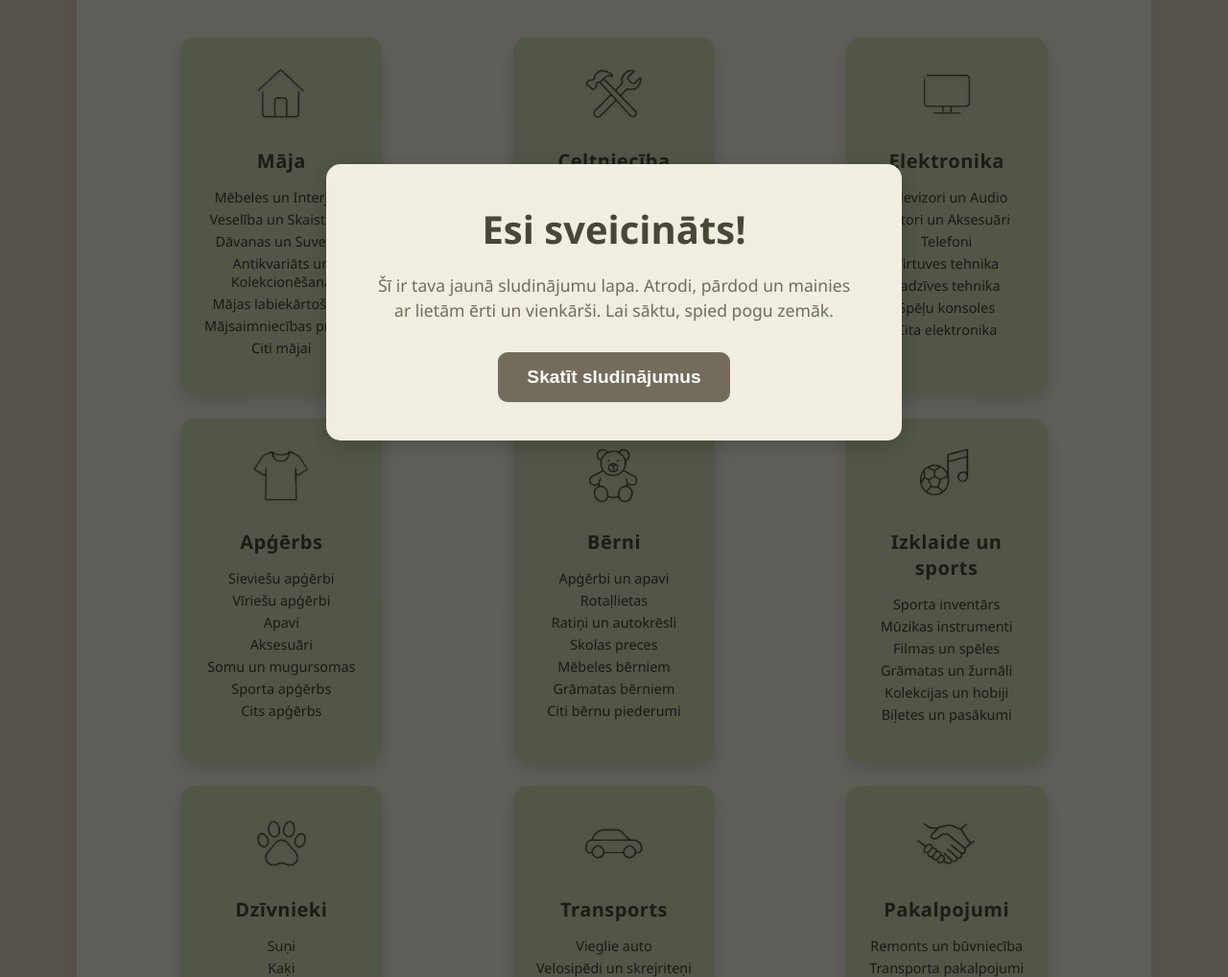
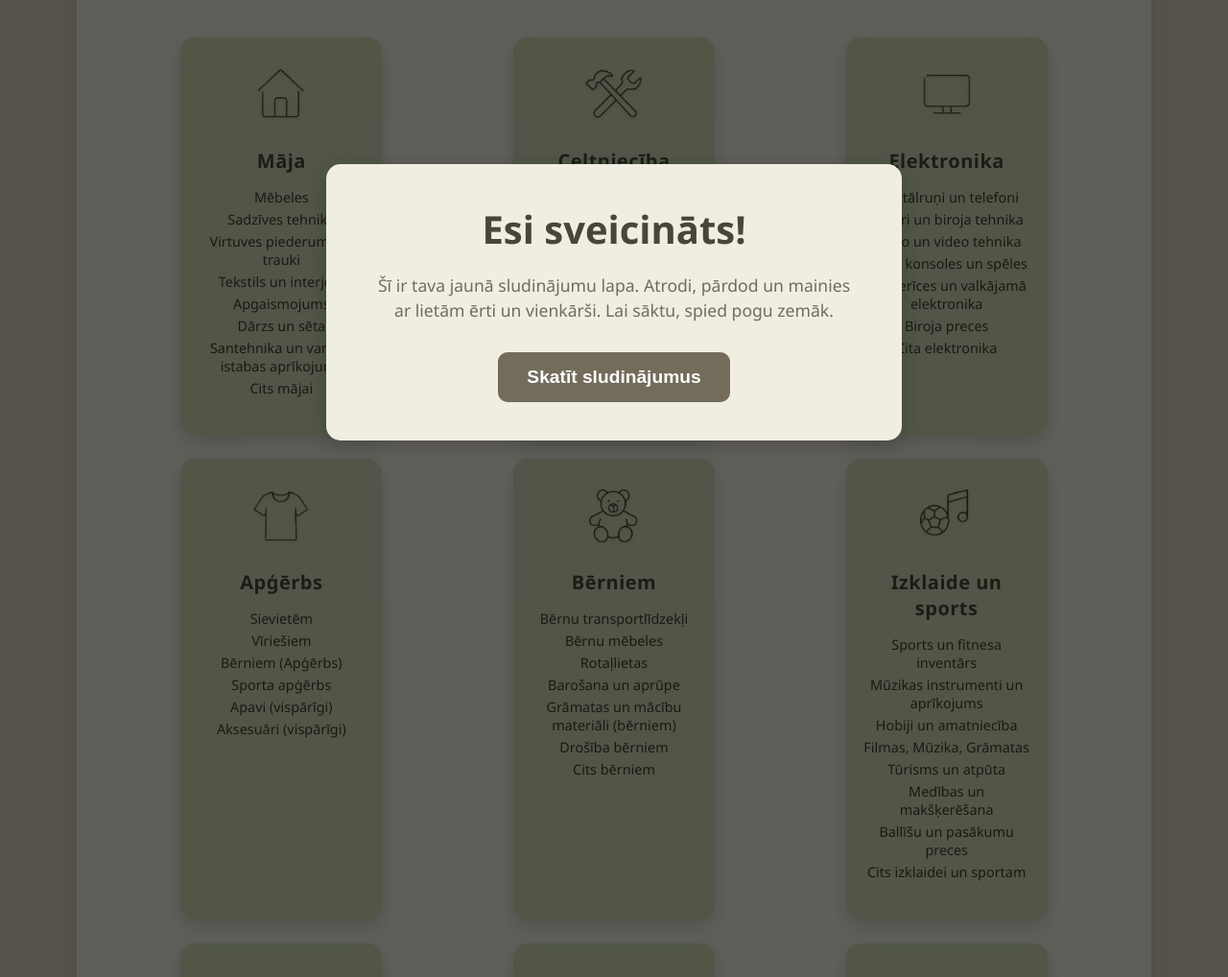
Before and after one commit to Henrijs21/Manssludin-jums, a Flask app: page / in a window 1280 px wide. Shown: the part 388-1406 px from the top of the page at 96% size. Run offline with Flask 3, Linux system fonts and the light colour scheme.

Commit message:
index.html

```diff
--- a/templates/index.html
+++ b/templates/index.html
@@ -230,16 +230,17 @@
         <div class="grid">
 
             <div class="card">
-        <img src="/static/images/1.png" alt="Mājai" />
+                <img src="/static/images/1.png" alt="Māja" />
                 <h3>Māja</h3>
                 <ul class="subcategories">
-          <li>Mēbeles un Interjers</li>
-          <li>Veselība un Skaistums</li>
-          <li>Dāvanas un Suvenīri</li>
-          <li>Antikvariāts un Kolekcionēšana</li>
-          <li>Mājas labiekārtošana</li>
-          <li>Mājsaimniecības preces</li>
-          <li>Citi mājai</li>
+                    <li>Mēbeles</li>
+                    <li>Sadzīves tehnika</li>
+                    <li>Virtuves piederumi un trauki</li>
+                    <li>Tekstils un interjers</li>
+                    <li>Apgaismojums</li>
+                    <li>Dārzs un sēta</li>
+                    <li>Santehnika un vannas istabas aprīkojums</li>
+                    <li>Cits mājai</li>
                 </ul>
             </div>
 
@@ -247,11 +248,12 @@
                 <img src="/static/images/2.png" alt="Celtniecība" />
                 <h3>Celtniecība</h3>
                 <ul class="subcategories">
-          <li>Instrumenti un Tehnika</li>
                     <li>Celtniecības materiāli</li>
-          <li>Remonta pakalpojumi</li>
-          <li>Siltināšana</li>
-          <li>Santehnika un Elektrība</li>
+                    <li>Darbarīki</li>
+                    <li>Santehnika un apkure (celtniecības kontekstā)</li>
+                    <li>Elektroinstalācija</li>
+                    <li>Celtniecības tehnika</li>
+                    <li>Darba apģērbs un drošība</li>
                     <li>Cits celtniecībai</li>
                 </ul>
             </div>
@@ -260,12 +262,12 @@
                 <img src="/static/images/3.png" alt="Elektronika" />
                 <h3>Elektronika</h3>
                 <ul class="subcategories">
-          <li>Televizori un Audio</li>
-          <li>Datori un Aksesuāri</li>
-          <li>Telefoni</li>
-          <li>Virtuves tehnika</li>
-          <li>Sadzīves tehnika</li>
-          <li>Spēļu konsoles</li>
+                    <li>Viedtālruņi un telefoni</li>
+                    <li>Datori un biroja tehnika</li>
+                    <li>Audio un video tehnika</li>
+                    <li>Spēļu konsoles un spēles</li>
+                    <li>Viedierīces un valkājamā elektronika</li>
+                    <li>Biroja preces</li>
                     <li>Cita elektronika</li>
                 </ul>
             </div>
@@ -274,27 +276,26 @@
                 <img src="/static/images/4.png" alt="Apģērbs" />
                 <h3>Apģērbs</h3>
                 <ul class="subcategories">
-          <li>Sieviešu apģērbi</li>
-          <li>Vīriešu apģērbi</li>
-          <li>Apavi</li>
-          <li>Aksesuāri</li>
-          <li>Somu un mugursomas</li>
+                    <li>Sievietēm</li>
+                    <li>Vīriešiem</li>
+                    <li>Bērniem (Apģērbs)</li>
                     <li>Sporta apģērbs</li>
-          <li>Cits apģērbs</li>
+                    <li>Apavi (vispārīgi)</li>
+                    <li>Aksesuāri (vispārīgi)</li>
                 </ul>
             </div>
 
             <div class="card">
                 <img src="/static/images/5.png" alt="Bērni" />
-        <h3>Bērni</h3>
+                <h3>Bērniem</h3>
                 <ul class="subcategories">
-          <li>Apģērbi un apavi</li>
+                    <li>Bērnu transportlīdzekļi</li>
+                    <li>Bērnu mēbeles</li>
                     <li>Rotaļlietas</li>
-          <li>Ratiņi un autokrēsli</li>
-          <li>Skolas preces</li>
-          <li>Mēbeles bērniem</li>
-          <li>Grāmatas bērniem</li>
-          <li>Citi bērnu piederumi</li>
+                    <li>Barošana un aprūpe</li>
+                    <li>Grāmatas un mācību materiāli (bērniem)</li>
+                    <li>Drošība bērniem</li>
+                    <li>Cits bērniem</li>
                 </ul>
             </div>
 
@@ -302,12 +303,14 @@
                 <img src="/static/images/6.png" alt="Izklaide un sports" />
                 <h3>Izklaide un sports</h3>
                 <ul class="subcategories">
-          <li>Sporta inventārs</li>
-          <li>Mūzikas instrumenti</li>
-          <li>Filmas un spēles</li>
-          <li>Grāmatas un žurnāli</li>
-          <li>Kolekcijas un hobiji</li>
-          <li>Biļetes un pasākumi</li>
+                    <li>Sports un fitnesa inventārs</li>
+                    <li>Mūzikas instrumenti un aprīkojums</li>
+                    <li>Hobiji un amatniecība</li>
+                    <li>Filmas, Mūzika, Grāmatas</li>
+                    <li>Tūrisms un atpūta</li>
+                    <li>Medības un makšķerēšana</li>
+                    <li>Ballīšu un pasākumu preces</li>
+                    <li>Cits izklaidei un sportam</li>
                 </ul>
             </div>
 
@@ -317,10 +320,9 @@
                 <ul class="subcategories">
                     <li>Suņi</li>
                     <li>Kaķi</li>
-          <li>Putni</li>
-          <li>Akvāriji un zivis</li>
-          <li>Barība un aksesuāri</li>
-          <li>Citi dzīvnieki</li>
+                    <li>Mazie mājdzīvnieki (grauzēji, putni, zivis)</li>
+                    <li>Lauksaimniecības dzīvnieki (piederumi)</li>
+                    <li>Cits dzīvniekiem</li>
                 </ul>
             </div>
 
@@ -329,10 +331,12 @@
                 <h3>Transports</h3>
                 <ul class="subcategories">
                     <li>Vieglie auto</li>
-          <li>Velosipēdi un skrejriteņi</li>
-          <li>Rezerves daļas</li>
-          <li>Auto piederumi</li>
-          <li>Remonta pakalpojumi</li>
+                    <li>Smagais transports</li>
+                    <li>Motocikli un motorolleri</li>
+                    <li>Velosipēdi</li>
+                    <li>Laivas un ūdens transports</li>
+                    <li>Rezerves daļas un aksesuāri (visiem transportlīdzekļiem, izņemot vieglos auto)</li>
+                    <li>Cits transports</li>
                 </ul>
             </div>
 
@@ -340,15 +344,17 @@
                 <img src="/static/images/9.png" alt="Pakalpojumi" />
                 <h3>Pakalpojumi</h3>
                 <ul class="subcategories">
-          <li>Remonts un būvniecība</li>
-          <li>Transporta pakalpojumi</li>
-          <li>Skaistumkopšana</li>
-          <li>Privātskolotāji</li>
-          <li>IT un dizains</li>
-          <li>Citi pakalpojumi</li>
+                    <li>Remonts un uzstādīšana</li>
+                    <li>Skaistumkopšana un veselība</li>
+                    <li>Mācības un kursi</li>
+                    <li>Noma</li>
+                    <li>Pasākumu organizēšana</li>
+                    <li>Tīrīšana un uzkopšana</li>
+                    <li>Cits pakalpojumiem</li>
                 </ul>
             </div>
 
+        </div>
     </div>
 
     <script>
```
Lines whose indentation alone changed are shown as unchanged.
